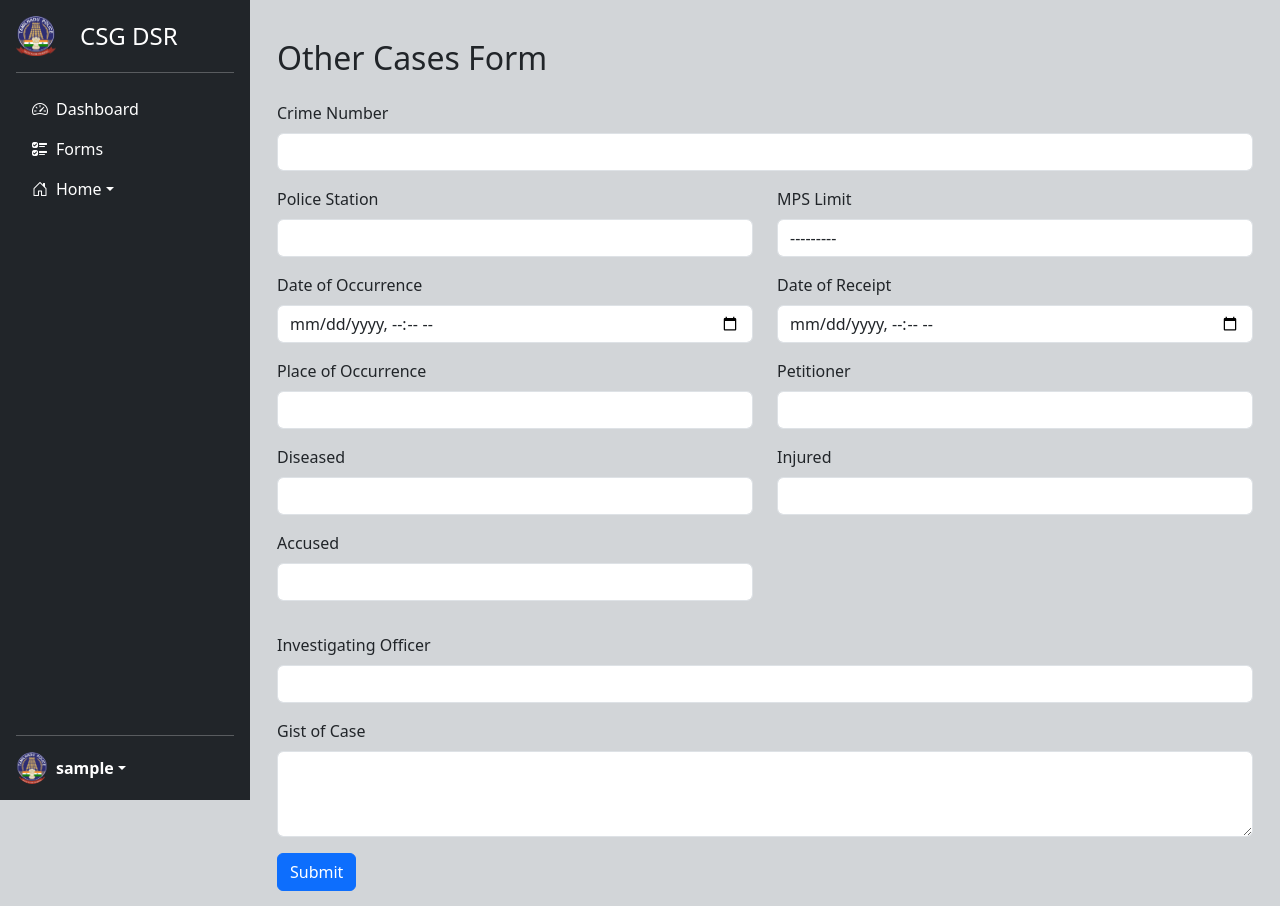
After one commit to rdc-tech49/CSG-DSR, a Django app: page /othercases_form/ in a window 1280 px wide. The commit adds this page. Run offline with Django 5.2, Linux system fonts and the light colour scheme; the visitor is signed in with stand-in values (Sample User, id 1); some libraries are stand-ins or nearby versions.

Commit message:
added other cases form

```diff
--- a/csgdsr/dsr/forms.py
+++ b/csgdsr/dsr/forms.py
@@ -1,8 +1,7 @@
 from django import forms
 from django.contrib.auth.models import User
 from django.core.exceptions import ValidationError
-from .models import CSR
-from .models import BNSSMissingCase
+from .models import CASE_CATEGORIES, MPS_CHOICES, CSR,BNSSMissingCase, othercases
 
 USER_CHOICES = [
     ('ADGP', 'ADGP'),('DIG', 'DIG'),
@@ -52,48 +51,48 @@ USER_CHOICES = [
     ('COLACHEL_MPS','COLACHEL_MPS')
 ]
 
-MPS_CHOICES = [
-    ("MARINA_MPS", "MARINA_MPS"),("ERNAVUR_MPS", "ERNAVUR_MPS"),("PAZHAVERKADU_MPS", "PAZHAVERKADU_MPS"),
-    ("ARAMBAKKAM_MPS", "ARAMBAKKAM_MPS"),
-    ("KOVALAM_MPS", "KOVALAM_MPS"),
-    ("KALPAKKAM_MPS", "KALPAKKAM_MPS"),
-    ("MUTHALIYARKUPPAM_MPS", "MUTHALIYARKUPPAM_MPS"),
-    ("MARAKKANAM_MPS","MARAKKANAM_MPS"),
-    ("PUDUKUPPAM_MPS","PUDUKUPPAM_MPS"),
-    ("DEVANAMPATTINAM _MPS","DEVANAMPATTINAM_MPS"),
-    ("PARANGIPETTAI_MPS","PARANGIPETTAI_MPS"),
-    ("PUDUPATTINAM_MPS","PUDUPATTINAM_MPS"),
-    ("THIRUMULLAIVASAL_MPS","THIRUMULLAIVASAL_MPS"),
-    ("POOMBUHAR_MPS","POOMBUHAR_MPS"),
-    ("THARANGAMBADI_MPS","THARANGAMBADI_MPS"),
-    ("NAGAPATTINAM_MPS","NAGAPATTINAM_MPS"),
-    ("VELANKANNI_MPS","VELANKANNI_MPS"),
-    ("KEELAIYUR_MPS","KEELAIYUR_MPS"),
-    ("VEDARANYAM_MPS","VEDARANYAM_MPS"),
-    ("THERKUKADU_MPS","THERKUKADU_MPS"),
-    ("ADHIRAMAPATTINAM_MPS","ADHIRAMAPATTINAM_MPS"),
-    ("SETHUBAVACHATIRAM_MPS","SETHUBAVACHATIRAM_MPS"),
-    ("MANAMELKUDI_MPS","MANAMELKUDI_MPS"),
-    ("MIMISAL_MPS","MIMISAL_MPS"),
-    ("THIRUPUNAVASAL_MPS","THIRUPUNAVASAL_MPS"),
-    ("THONDI_MPS","THONDI_MPS"),
-    ("DEVIPATTINAM_MPS","DEVIPATTINAM_MPS"),
-    ("ATTRANKARAI_MPS","ATTRANKARAI_MPS"),
-    ("MANDAPAM_MPS","MANDAPAM_MPS"),
-    ("RAMESWARAM_MPS","RAMESWARAM_MPS"),
-    ("PUDUMADAM_MPS","PUDUMADAM_MPS"),
-    ("KEELAKARAI_MPS","KEELAKARAI_MPS"),
-    ("VALINOKKAM_MPS","VALINOKKAM_MPS"),
-    ("VEMBAR_MPS","VEMBAR_MPS"),
-    ("THARUVAIKULAM_MPS","THARUVAIKULAM_MPS"),
-    ("MEENAVAR COLONY_MPS","MEENAVAR COLONY_MPS"),
-    ("THIRUCHENDUR_MPS","THIRUCHENDUR_MPS"),
-    ("KULASEKARAPATTINAM_MPS","KULASEKARAPATTINAM_MPS"),
-    ("UVARI_MPS","UVARI_MPS"),
-    ("KOODANKULAM_MPS","KOODANKULAM_MPS"),
-    ("KANNIYAKUMARI_MPS","KANNIYAKUMARI_MPS"),
-    ("COLACHEL_MPS","COLACHEL_MPS")
-]
+# MPS_CHOICES1 = [
+#     ("MARINA_MPS", "MARINA_MPS"),("ERNAVUR_MPS", "ERNAVUR_MPS"),("PAZHAVERKADU_MPS", "PAZHAVERKADU_MPS"),
+#     ("ARAMBAKKAM_MPS", "ARAMBAKKAM_MPS"),
+#     ("KOVALAM_MPS", "KOVALAM_MPS"),
+#     ("KALPAKKAM_MPS", "KALPAKKAM_MPS"),
+#     ("MUTHALIYARKUPPAM_MPS", "MUTHALIYARKUPPAM_MPS"),
+#     ("MARAKKANAM_MPS","MARAKKANAM_MPS"),
+#     ("PUDUKUPPAM_MPS","PUDUKUPPAM_MPS"),
+#     ("DEVANAMPATTINAM _MPS","DEVANAMPATTINAM_MPS"),
+#     ("PARANGIPETTAI_MPS","PARANGIPETTAI_MPS"),
+#     ("PUDUPATTINAM_MPS","PUDUPATTINAM_MPS"),
+#     ("THIRUMULLAIVASAL_MPS","THIRUMULLAIVASAL_MPS"),
+#     ("POOMBUHAR_MPS","POOMBUHAR_MPS"),
+#     ("THARANGAMBADI_MPS","THARANGAMBADI_MPS"),
+#     ("NAGAPATTINAM_MPS","NAGAPATTINAM_MPS"),
+#     ("VELANKANNI_MPS","VELANKANNI_MPS"),
+#     ("KEELAIYUR_MPS","KEELAIYUR_MPS"),
+#     ("VEDARANYAM_MPS","VEDARANYAM_MPS"),
+#     ("THERKUKADU_MPS","THERKUKADU_MPS"),
+#     ("ADHIRAMAPATTINAM_MPS","ADHIRAMAPATTINAM_MPS"),
+#     ("SETHUBAVACHATIRAM_MPS","SETHUBAVACHATIRAM_MPS"),
+#     ("MANAMELKUDI_MPS","MANAMELKUDI_MPS"),
+#     ("MIMISAL_MPS","MIMISAL_MPS"),
+#     ("THIRUPUNAVASAL_MPS","THIRUPUNAVASAL_MPS"),
+#     ("THONDI_MPS","THONDI_MPS"),
+#     ("DEVIPATTINAM_MPS","DEVIPATTINAM_MPS"),
+#     ("ATTRANKARAI_MPS","ATTRANKARAI_MPS"),
+#     ("MANDAPAM_MPS","MANDAPAM_MPS"),
+#     ("RAMESWARAM_MPS","RAMESWARAM_MPS"),
+#     ("PUDUMADAM_MPS","PUDUMADAM_MPS"),
+#     ("KEELAKARAI_MPS","KEELAKARAI_MPS"),
+#     ("VALINOKKAM_MPS","VALINOKKAM_MPS"),
+#     ("VEMBAR_MPS","VEMBAR_MPS"),
+#     ("THARUVAIKULAM_MPS","THARUVAIKULAM_MPS"),
+#     ("MEENAVAR COLONY_MPS","MEENAVAR COLONY_MPS"),
+#     ("THIRUCHENDUR_MPS","THIRUCHENDUR_MPS"),
+#     ("KULASEKARAPATTINAM_MPS","KULASEKARAPATTINAM_MPS"),
+#     ("UVARI_MPS","UVARI_MPS"),
+#     ("KOODANKULAM_MPS","KOODANKULAM_MPS"),
+#     ("KANNIYAKUMARI_MPS","KANNIYAKUMARI_MPS"),
+#     ("COLACHEL_MPS","COLACHEL_MPS")
+# ]
 
 class CustomSignupForm(forms.ModelForm):
     username = forms.ChoiceField(choices=USER_CHOICES, widget=forms.Select(attrs={"class": "form-select"}))
@@ -146,7 +145,9 @@ class CSRForm(forms.ModelForm):
         widgets = {
             'csr_number': forms.TextInput(attrs={'class': 'form-control', 'placeholder': 'e.g. 202/2025'}),
             'police_station': forms.Select(attrs={'class': 'form-control'}),
-            'date_of_receipt': forms.DateInput(attrs={'class': 'form-control', 'type': 'date'}),
+            'date_of_receipt': forms.DateTimeInput(
+                attrs={'type': 'datetime-local', 'class': 'form-control'},
+                format='%Y-%m-%dT%H:%M'),
             'place_of_occurrence': forms.TextInput(attrs={'class': 'form-control'}),
             'petitioner': forms.TextInput(attrs={'class': 'form-control'}),
             'counter_petitioner': forms.TextInput(attrs={'class': 'form-control'}),
@@ -156,11 +157,42 @@ class CSRForm(forms.ModelForm):
 
 
 class BNSSMissingCaseForm(forms.ModelForm):
+    case_category = forms.ChoiceField(
+        choices=[('', 'Select Category')] + CASE_CATEGORIES,
+        widget=forms.Select(attrs={'class': 'form-control'})
+    )
+    mps_limit = forms.ChoiceField(
+        choices=[('', 'Select MPS Limit')] + MPS_CHOICES,
+        widget=forms.Select(attrs={'class': 'form-control'})
+    )
+
     class Meta:
         model = BNSSMissingCase
         exclude = ['submitted_at', 'user']
         widgets = {
-            'case_category': forms.Select(attrs={'class': 'form-control'}),
+            'crime_number': forms.TextInput(attrs={'class': 'form-control', 'placeholder': 'Enter Crime Number'}),
+            'police_station': forms.TextInput(attrs={'class': 'form-control', 'placeholder': 'Enter Police Station'}),
+            'date_of_occurrence': forms.DateTimeInput(
+                attrs={'type': 'datetime-local', 'class': 'form-control'},
+                format='%Y-%m-%dT%H:%M'
+            ),
+            'date_of_receipt': forms.DateTimeInput(
+                attrs={'type': 'datetime-local', 'class': 'form-control'},
+                format='%Y-%m-%dT%H:%M'
+            ),
+            'place_of_occurrence': forms.TextInput(attrs={'class': 'form-control', 'placeholder': 'Enter Place of Occurrence'}),
+            'diseased': forms.TextInput(attrs={'class': 'form-control', 'placeholder': 'Enter Deceased Name (if any)'}),
+            'missing_person': forms.TextInput(attrs={'class': 'form-control', 'placeholder': 'Enter Missing Person Name'}),
+            'petitioner': forms.TextInput(attrs={'class': 'form-control', 'placeholder': 'Enter Petitioner Name'}),
+            'gist_of_case': forms.Textarea(attrs={'class': 'form-control', 'rows': 3, 'placeholder': 'Enter Gist of Case'}),
+            'io': forms.TextInput(attrs={'class': 'form-control', 'placeholder': 'Enter Investigation Officer'}),
+        }
+
+class othercasesForm(forms.ModelForm):
+    class Meta:
+        model = othercases
+        exclude = ['submitted_at', 'user']
+        widgets = {
             'crime_number': forms.TextInput(attrs={'class': 'form-control'}),
             'police_station': forms.TextInput(attrs={'class': 'form-control'}),
             'mps_limit': forms.Select(attrs={'class': 'form-control'}),
@@ -173,9 +205,10 @@ class BNSSMissingCaseForm(forms.ModelForm):
                 format='%Y-%m-%dT%H:%M'
             ),
             'place_of_occurrence': forms.TextInput(attrs={'class': 'form-control'}),
+            'petitioner': forms.TextInput(attrs={'class': 'form-control'}),
             'diseased': forms.TextInput(attrs={'class': 'form-control'}),
-            'missing_person': forms.TextInput(attrs={'class': 'form-control'}),
-            'petitioner': forms.TextInput(attrs={'class': 'form-control'}),
+            'injured': forms.TextInput(attrs={'class': 'form-control'}),
+            'accused': forms.TextInput(attrs={'class': 'form-control'}),
             'gist_of_case': forms.Textarea(attrs={'class': 'form-control', 'rows': 3}),
             'io': forms.TextInput(attrs={'class': 'form-control'}),
         }
--- /dev/null
+++ b/csgdsr/dsr/templates/dsr/user/forms/othercases_form.html
@@ -0,0 +1,127 @@
+{% extends 'dsr/user/user_page.html' %}
+{% load static %}
+{% block usercontent %}
+<div class="container mt-4">
+  <h2 class="mb-4">{% if edit_mode %}Edit Other cases {% else %}Other Cases Form{% endif %}</h2>
+  {% if messages %}
+    {% for message in messages %}
+      <div class="alert alert-{{ message.tags }}">{{ message }}</div>
+    {% endfor %}
+  {% endif %}
+
+  <form method="post" novalidate>
+    {% csrf_token %}
+
+    <div class="row mb-3">
+      <div class="col-md-12">
+        <label for="{{ form.crime_number.id_for_label }}" class="form-label">Crime Number</label>
+        {{ form.crime_number }}
+        {% for error in form.crime_number.errors %}
+          <div class="invalid-feedback d-block">{{ error }}</div>
+        {% endfor %}
+      </div>
+    </div>
+
+    <div class="row mb-3">
+      <div class="col-md-6">
+        <label for="{{ form.police_station.id_for_label }}" class="form-label">Police Station</label>
+        {{ form.police_station }}
+        {% for error in form.police_station.errors %}
+          <div class="invalid-feedback d-block">{{ error }}</div>
+        {% endfor %}
+      </div>
+
+      <div class="col-md-6">
+        <label for="{{ form.mps_limit.id_for_label }}" class="form-label">MPS Limit</label>
+        {{ form.mps_limit }}
+        {% for error in form.mps_limit.errors %}
+          <div class="invalid-feedback d-block">{{ error }}</div>
+        {% endfor %}
+      </div>
+    </div>
+
+    <div class="row mb-3">
+      <div class="col-md-6">
+        <label for="{{ form.date_of_occurrence.id_for_label }}" class="form-label">Date of Occurrence</label>
+        {{ form.date_of_occurrence }}
+        {% for error in form.date_of_occurrence.errors %}
+          <div class="invalid-feedback d-block">{{ error }}</div>
+        {% endfor %}
+      </div>
+
+      <div class="col-md-6">
+        <label for="{{ form.date_of_receipt.id_for_label }}" class="form-label">Date of Receipt</label>
+        {{ form.date_of_receipt }}
+        {% for error in form.date_of_receipt.errors %}
+          <div class="invalid-feedback d-block">{{ error }}</div>
+        {% endfor %}
+      </div>
+    </div>
+
+
+    <div class="row mb-3">
+      <div class="col-md-6">
+        <label for="{{ form.place_of_occurrence.id_for_label }}" class="form-label">Place of Occurrence</label>
+        {{ form.place_of_occurrence }}
+        {% for error in form.place_of_occurrence.errors %}
+          <div class="invalid-feedback d-block">{{ error }}</div>
+        {% endfor %}
+      </div>
+
+      <div class="mb-3 col-md-6">
+        <label for="{{ form.petitioner.id_for_label }}" class="form-label">Petitioner</label>
+        {{ form.petitioner }}
+        {% for error in form.petitioner.errors %}
+          <div class="invalid-feedback d-block">{{ error }}</div>
+        {% endfor %}
+      </div>
+
+      <div class="mb-3 col-md-6">
+        <label for="{{ form.diseased.id_for_label }}" class="form-label">Diseased</label>
+        {{ form.diseased }}
+        {% for error in form.diseased.errors %}
+          <div class="invalid-feedback d-block">{{ error }}</div>
+        {% endfor %}
+      </div>
+
+      <div class="mb-3 col-md-6">
+        <label for="{{ form.injured.id_for_label }}" class="form-label">Injured</label>
+        {{ form.injured }}
+        {% for error in form.injured.errors %}
+          <div class="invalid-feedback d-block">{{ error }}</div>
+        {% endfor %}
+      </div>
+
+      <div class="mb-3 col-md-6">
+        <label for="{{ form.accused.id_for_label }}" class="form-label">Accused</label>
+        {{ form.accused }}
+        {% for error in form.accused.errors %}
+          <div class="invalid-feedback d-block">{{ error }}</div>
+        {% endfor %}
+      </div>
+    </div>
+
+   <div class="mb-3">
+      <label for="{{ form.io.id_for_label }}" class="form-label">Investigating Officer</label>
+      {{ form.io }}
+      {% for error in form.io.errors %}
+        <div class="invalid-feedback d-block">{{ error }}</div>
+      {% endfor %}
+    </div>
+
+
+    <div class="mb-3">
+      <label for="{{ form.gist_of_case.id_for_label }}" class="form-label">Gist of Case</label>
+      {{ form.gist_of_case }}
+      {% for error in form.gist_of_case.errors %}
+        <div class="invalid-feedback d-block">{{ error }}</div>
+      {% endfor %}
+    </div>
+
+
+    <button type="submit" class="btn btn-primary">Submit</button>
+  </form>
+</div>
+
+
+{% endblock %}
--- a/csgdsr/dsr/urls.py
+++ b/csgdsr/dsr/urls.py
@@ -29,20 +29,17 @@ urlpatterns = [
     #forms main page
     path('forms/', views.forms_view, name='forms_page'),
 
-    #findividual forms
+    #individual forms
     #cases registered forms
     #csr
     path('csr_form/', views.csr_form_view, name='csr_form'),
-    #194bnss
-    #path('194bnss_form/', views.bnss194_form_view, name='194bnss_form'),
+    #194bnss_missing
     path('bnss-missing-form/', views.bnss_missing_form_view, name='bnss_missing_form'),
+    #Other cases
+    path('othercases_form/', views.othercases_form, name='othercases_form'),
 
-    #missing
-    path('missing_form/', views.missing_form_view, name='missing_form'),
     #Maritime act
     path('maritimeact_form/', views.maritimeact_form_view, name='maritimeact_form'),
-    #Other cases
-    path('othercases_form/', views.othercases_form, name='othercases_form'),
     #Rescue
     path('rescue_form/', views.rescue_form_view, name='rescue_form'),
     #Seizure
@@ -90,6 +87,14 @@ urlpatterns = [
     path('missing/ajax-search/missing/', views.missing_ajax_search_view, name='missing_cases_ajax_search'),
     path('missing/export-word/', views.missing_export_word_view, name='missing_export_word'),
 
+    #othercases_summary
+    path('othercases/ajax-search/othercases/', views.othercases_ajax_search_view, name='othercases_ajax_search'),
+    path('othercases/export-word/', views.othercases_export_word_view, name='othercases_export_word'),
+    path('othercases/<int:pk>/download/', views.othercases_download_view, name='othercases_download'),
+    path('othercases/<int:pk>/edit/', views.othercases_edit_view, name='othercases_edit'),
+    path('othercases/<int:pk>/delete/', views.othercases_delete_view, name='othercases_delete'),
+
+
     #rescue_seizure_summary
     path('rescue_seizure_summary/', views.rescue_seizure_summary_view, name='rescue_seizure_summary'),
     #forecast_summary
--- a/csgdsr/dsr/views.py
+++ b/csgdsr/dsr/views.py
@@ -2,16 +2,16 @@ from django.shortcuts import render, redirect,get_object_or_404
 from django.http import HttpResponse
 from docx import Document
 from docx.shared import Inches
-from .forms import CustomSignupForm, UpdateUserForm,CSRForm, BNSSMissingCaseForm
+from django import forms
+from .forms import CustomSignupForm, UpdateUserForm,CSRForm, BNSSMissingCaseForm,othercasesForm
 from django.contrib import messages
 from django.contrib.auth import authenticate, login, logout
 from django.contrib.auth.decorators import login_required
 from django.urls import reverse_lazy, reverse
 from django.contrib.auth.models import User
 from django.utils import timezone
-from .models import CSR, BNSSMissingCase
-from .forms import UpdateUserForm
-from django import forms
+from .models import CSR, BNSSMissingCase, othercases
+
 from django.contrib.auth.views import PasswordChangeView
 from django.contrib.auth.mixins import LoginRequiredMixin
 from django.http import JsonResponse
@@ -87,7 +87,7 @@ def forms_view(request):
     cards = [
         {"title": "CSR", "url_name": "csr_form", "icon": "bi-file-earmark-text", "color": "#0d6efd"},
         {"title": "194 BNSS", "url_name": "bnss_missing_form", "icon": "bi-clipboard-data", "color": "#6610f2"},
-        {"title": "Missing", "url_name": "missing_form", "icon": "bi-person-dash", "color": "#dc3545"},
+        {"title": "Missing", "url_name": "bnss_missing_form", "icon": "bi-person-dash", "color": "#dc3545"},
         {"title": "Maritime Act", "url_name": "maritimeact_form", "icon": "bi-globe", "color": "#20c997"},
         {"title": "Other Cases", "url_name": "othercases_form", "icon": "bi-briefcase", "color": "#6f42c1"},
         {"title": "Rescue", "url_name": "rescue_form", "icon": "bi-life-preserver", "color": "#fd7e14"},
@@ -137,22 +137,28 @@ def bnss_missing_form_view(request):
 
     return render(request, 'dsr/user/forms/194bnss_missing_form.html', {'form': form})
 
+@login_required
+def othercases_form(request):
+    if request.method == 'POST':
+        form = othercasesForm(request.POST)
+        if form.is_valid():
+            instance = form.save(commit=False)
+            instance.user = request.user
+            instance.save()
+            messages.success(request, "Form submitted successfully!")
+            return redirect('cases_summary')  # or wherever you want to go
+        else:
+            messages.error(request, "Please correct the errors below.")
+    else:
+        form = othercasesForm()
 
-@login_required
-def bnss194_form_view(request):
-    return render(request, 'dsr/user/forms/bnss194_form.html')
-
-@login_required
-def missing_form_view(request):
-    return render(request, 'dsr/user/forms/missing_form.html')
+    return render(request, 'dsr/user/forms/othercases_form.html',{'form': form})
 
 @login_required
 def maritimeact_form_view(request):
     return render(request, 'dsr/user/forms/maritimeact_form.html')
 
-@login_required
-def othercases_form(request):
-    return render(request, 'dsr/user/forms/othercases_form.html')
+
 
 @login_required
 def rescue_form_view(request):
@@ -202,13 +208,16 @@ def vehicle_check_form_view(request):
 @login_required
 def cases_registered_summary_view(request):
     csr_list = CSR.objects.filter(user=request.user).order_by('-date_of_receipt')
-    bnss_cases = BNSSMissingCase.objects.filter(user=request.user, case_category='194 BNSS')
-    missing_cases = BNSSMissingCase.objects.filter(user=request.user, case_category='Missing')
+    bnss_cases = BNSSMissingCase.objects.filter(user=request.user, case_category='194 BNSS').order_by('-date_of_receipt')
+    missing_cases = BNSSMissingCase.objects.filter(user=request.user, case_category='Missing').order_by('-date_of_receipt')
+    other_cases = othercases.objects.filter(user=request.user).order_by('-date_of_receipt')
 
     return render(request, 'dsr/user/submitted_forms/cases_registered_summary.html', {
         'csr_list': csr_list,
         'bnss_cases': bnss_cases,
         'missing_cases': missing_cases,
+        'other_cases': other_cases,
+
     })
 #search for csr
 @login_required
@@ -303,7 +312,6 @@ def csr_download_view(request, pk):
     doc.save(response)
     return response
 
-
 # CSR edit view
 @login_required
 def csr_edit_view(request, pk):
@@ -384,7 +392,6 @@ def missing_ajax_search_view(request):
     ]
     return JsonResponse(data, safe=False)
 
-
 @login_required
 def bnss_194_export_word_view(request):
     bnsss = BNSSMissingCase.objects.filter(case_category='194 BNSS').order_by('date_of_receipt')
@@ -459,8 +466,6 @@ def missing_export_word_view(request):
     doc.save(response)
     return response
 
-
-
 @login_required
 def bnss194_download_view(request, pk):
     case = get_object_or_404(BNSSMissingCase, pk=pk)
@@ -501,7 +506,6 @@ def bnss194_download_view(request, pk):
     doc.save(response)
     return response
 
-
 @login_required
 def bnss_missing_edit_view(request, pk):
     case = get_object_or_404(BNSSMissingCase, pk=pk, user=request.user)
@@ -520,7 +524,123 @@ def bnss_missing_delete_view(request, pk):
     case.delete()
     return redirect('cases_summary')
 
+@login_required
+def othercases_ajax_search_view(request):
+    query = request.GET.get('q', '').strip()
+    cases = othercases.objects.filter(user=request.user)
 
+    if query:
+        cases = cases.filter(
+            Q(crime_number__icontains=query) |
+            Q(petitioner__icontains=query) |
+            Q(police_station__icontains=query) |
+            Q(date_of_occurrence__icontains=query) |
+            Q(date_of_receipt__icontains=query)
+        )
+
+    data = [
+        {
+            'id': case.id,
+            'crime_number': case.crime_number,
+            'date_of_receipt': case.date_of_receipt.strftime('%d-%m-%Y %H%Mhrs'),
+            'date_of_occurrence': case.date_of_occurrence.strftime('%d-%m-%Y %H%Mhrs'),
+            'police_station': case.police_station,
+            'mps_limit': case.mps_limit,
+            'petitioner': case.petitioner,
+        }
+        for case in cases
+    ]
+    return JsonResponse(data, safe=False)
+
+@login_required
+def othercases_export_word_view(request):
+    other_cases = othercases.objects.filter(user=request.user).order_by('date_of_receipt')
+    doc = Document()
+
+    for case in other_cases:
+        table = doc.add_table(rows=0, cols=2)
+        table.style = 'Table Grid'
+
+        # Fields to include in the Word document
+        fields = [
+            ("Crime No.", case.crime_number),
+            ("Police Station", case.police_station),  # Directly use it as string
+            ("MPS Limit", case.mps_limit),
+            ("Date of Occurrence", case.date_of_occurrence.strftime('%Y-%m-%d %H:%M') if case.date_of_occurrence else ''),
+            ("Date of Receipt", case.date_of_receipt.strftime('%Y-%m-%d') if case.date_of_receipt else ''),
+            ("Place of Occurrence", case.place_of_occurrence),
+            ("Petitioner", case.petitioner),
+            ("Diseased", case.diseased if case.diseased else ''),
+            ("Injured", case.injured if case.injured else ''),
+            ("Accused", case.accused if case.accused else ''),
+            ("IO", case.io),
+            ("Gist of Case", case.gist_of_case),
+        ]
+
+        for label, value in fields:
+            row = table.add_row().cells
+            row[0].text = label
+            row[1].text = str(value)
+
+        doc.add_paragraph()
+
+@login_required
+def othercases_download_view(request, pk):
+    case = get_object_or_404(othercases, pk=pk, user=request.user)
+
+    doc = Document()
+    doc.add_heading('Other Cases Details', level=1)
+
+    # Create table with two columns
+    table = doc.add_table(rows=0, cols=2)
+    table.style = 'Table Grid'
+
+    def add_row(label, value):
+        row = table.add_row().cells
+        row[0].text = str(label)
+        row[1].text = str(value) if value else ''
+
+    # Add data
+    add_row('Crime Number', case.crime_number)
+    add_row('Police Station', case.police_station)
+    add_row('MPS Limit', case.mps_limit)
+    add_row('Date of Occurrence', case.date_of_occurrence.strftime('%d-%m-%Y %H%Mhrs') if case.date_of_occurrence else '')
+    add_row('Date of Receipt', case.date_of_receipt.strftime('%d-%m-%Y %H%Mhrs') if case.date_of_receipt else '')
+    add_row('Place of Occurrence', case.place_of_occurrence)
+    add_row('Petitioner', case.petitioner)
+    add_row('Diseased', case.diseased if case.diseased else '')
+    add_row('Injured', case.injured if case.injured else '')
+    add_row('Accused', case.accused if case.accused else '')
+    add_row('IO', case.io)
+    add_row('Gist of Case', case.gist_of_case)
+
+    # Prepare response
+    response = HttpResponse(content_type='application/vnd.openxmlformats-officedocument.wordprocessingml.document')
+    filename = f"Other_Case_{case.crime_number}.docx"
+    response['Content-Disposition'] = f'attachment; filename={filename}'
+    doc.save(response)
+    return response
+
+@login_required
+def othercases_edit_view(request, pk):
+    case = get_object_or_404(othercases, pk=pk, user=request.user)
+    if request.method == 'POST':
+        form = othercasesForm(request.POST, instance=case)
+        if form.is_valid():
+            form.save()
+            messages.success(request, 'Other case updated successfully!')
+            return redirect('cases_summary')
+    else:
+        form = othercasesForm(instance=case)
+
+    return render(request, 'dsr/user/forms/othercases_form.html', {'form': form, 'edit_mode': True})
+
+@login_required
+def othercases_delete_view(request, pk):
+    case = get_object_or_404(othercases, pk=pk, user=request.user)
+    case.delete()
+    messages.success(request, 'Other case entry deleted successfully!')
+    return redirect('cases_summary')
 
 
 
```
Also changed, not shown: csgdsr/dsr/models.py (+28 -6 lines), csgdsr/dsr/templates/dsr/user/submitted_forms/cases_registered_summary.html (+98 -1 lines), csgdsr/dsr/migrations/0008_alter_bnssmissingcase_case_category_and_more.py (added), csgdsr/dsr/migrations/0009_alter_bnssmissingcase_case_category_and_more.py (added), csgdsr/dsr/migrations/0010_alter_bnssmissingcase_mps_limit_and_more.py (added).
